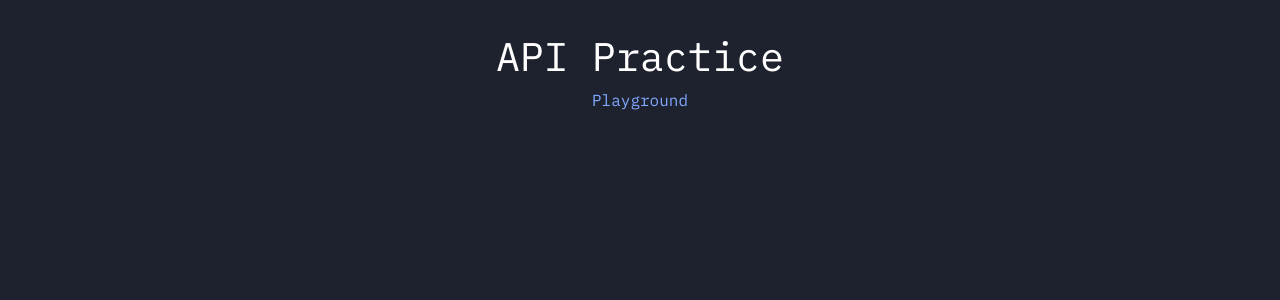
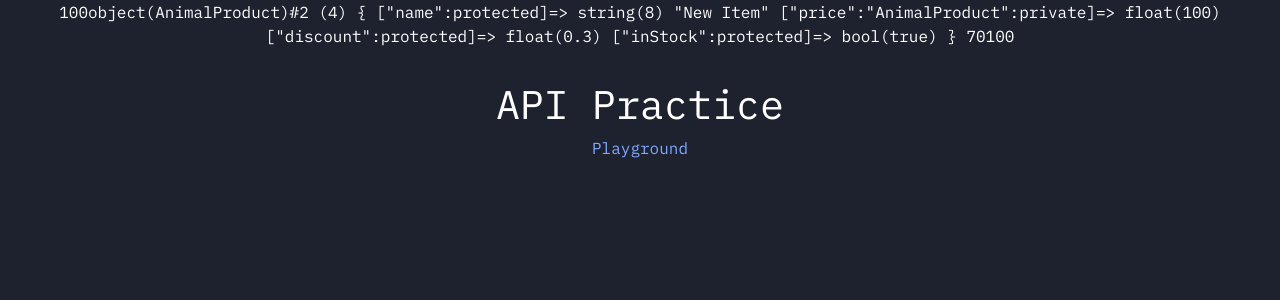
Before and after one commit to EliGolam/php-oop-2, a PHP site: page / in a window 1280 px wide. Shown: the top 300 px of the page. Run offline with PHP 8.4, Linux system fonts and the light colour scheme; some libraries are stand-ins or nearby versions.

Commit message:
Added inStock property to AnimalProduct

```diff
--- a/index.php
+++ b/index.php
@@ -1,4 +1,19 @@
-<!DOCTYPE html>
+<?php
+
+  // Import models
+  require_once __DIR__ . '/models/animal-products.php';
+
+  $testProduct = new AnimalProduct();
+  echo $testProduct->getPrice();
+
+  $testProduct->setName("New Item");
+  $testProduct->setDiscount(0.3, "myPassword");
+
+  var_dump($testProduct);
+  echo $testProduct->getPrice();
+  echo $testProduct->getOriginalPrice();
+
+?><!DOCTYPE html>
 <html lang="en">
 <!-- METADATA -->
 <head>
--- a/models/animal-products.php
+++ b/models/animal-products.php
@@ -1,19 +1,65 @@
 <?php
 
-  class AnimalProducts {
+  class AnimalProduct {
+
+    const PASSWORD = 'myPassword';
 
     // Properties
-    private float $_price;
+    protected string $name;
+    private float $price = 100;
+    protected float $discount = 0;
+    protected bool $inStock = true;
+
+
 
 
     // Methods
-    protected function setPrice(float $newPrice) {
-      $this->_price = $newPrice;
+    public function setName(string $_name) {
+      $_name = trim($_name);
+      if (strlen($_name) < 80) {
+        $this->name = $_name;
+      }
+      else {
+        throw new Exception ("The name is too long (max 80 characters)");
+      }
     }
 
-    public function price() : float {
-      return $this->_price;
+    public function getName() : string {
+      return $this->name;
     }
+
+
+    protected function setPrice(float $_price) {
+      $this->price = $_price;
+    }
+
+    public function getPrice() : float {
+      $price = $this->price;
+      return $price - ($price * $this->discount);
+    }
+
+    public function getOriginalPrice() : float {
+      return $this->price;
+    }
+
+
+    public function setDiscount(float $_discount, string $password) {
+      if(self::PASSWORD != $password) return null;
+      if ($_discount < 0 || $_discount >= 100) return null;
+
+      // If discount value is under 1 we consider it in the decimal form
+      if ($_discount < 1) {
+        $this->discount = $_discount;
+      }
+      // If discount is above 1 we consider it the percentage
+      else {
+        $this->discount = $_discount / 100;
+      }
+    }
+
+
+
+
   }
 
 ?>
```
